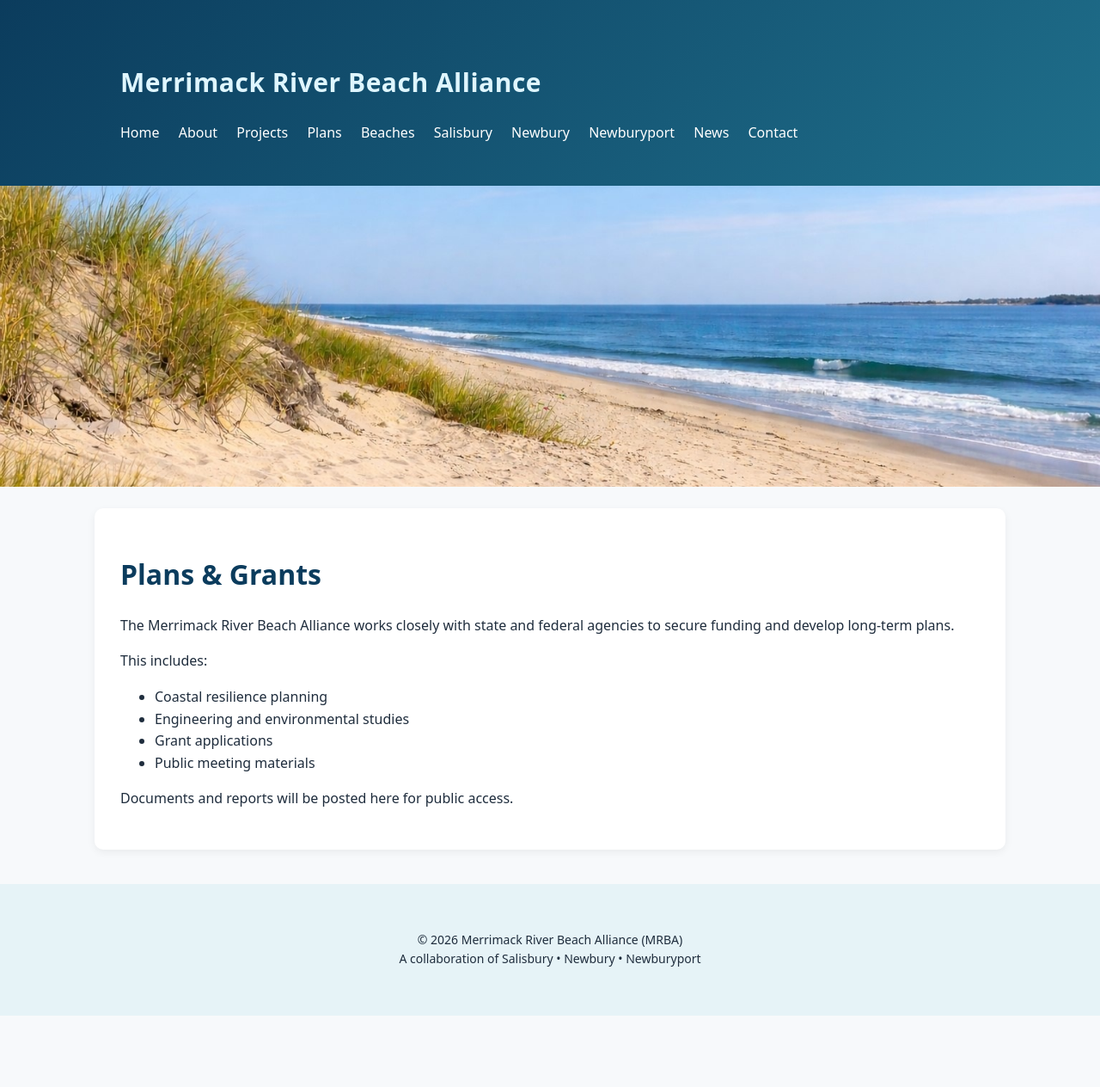
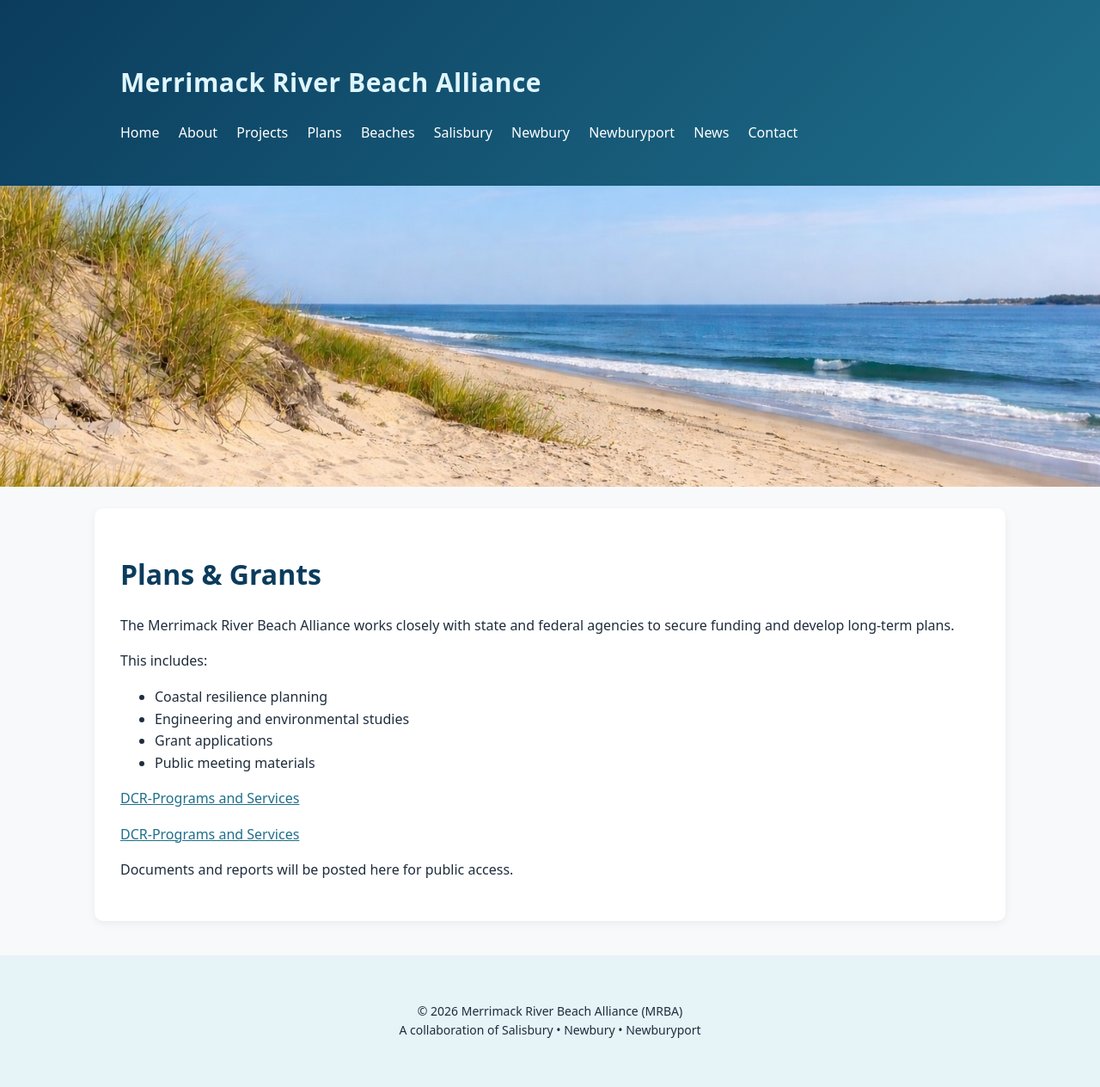
Before and after one commit to MAMRBAGOV/mamrba.gov, a Jekyll site: the page built from plans.md, in a window 1280 px wide. Shown: the whole page at 86% size. Built offline with Jekyll 4.4.1, drawn with Linux system fonts in a browser that asks for light colours; before the commit the page ends 1181 px from its top, so only the background shows below that.

Commit message:
Update plans.md

```diff
--- a/plans.md
+++ b/plans.md
@@ -12,4 +12,8 @@ This includes:
 - Grant applications
 - Public meeting materials
 
+<a href="https://www.mass.gov/dcr-programs-services" target="_blank">DCR-Programs and Services</a>
+
+<a href="[https://mvpc.org" target="_blank">DCR-Programs and Services</a>
+
 Documents and reports will be posted here for public access.
```
